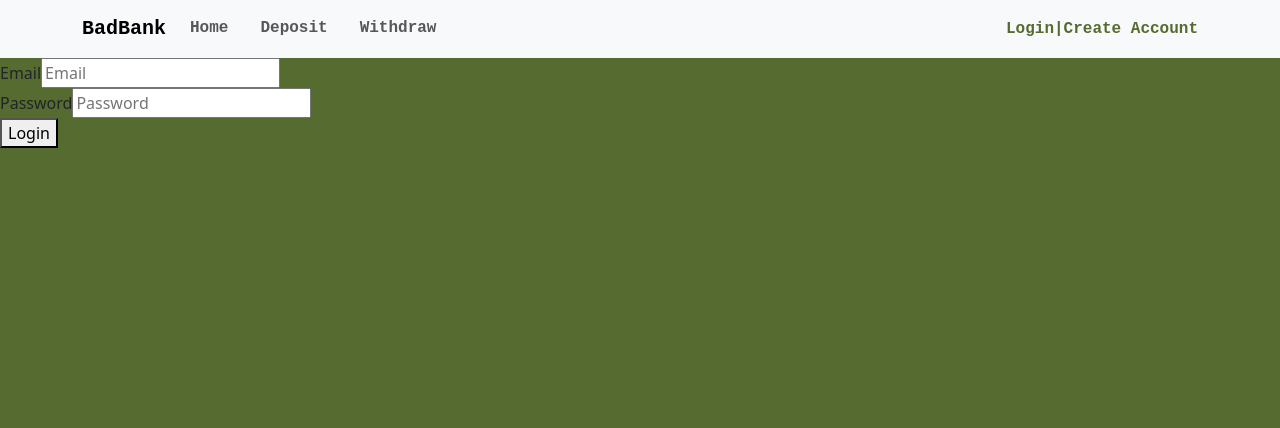
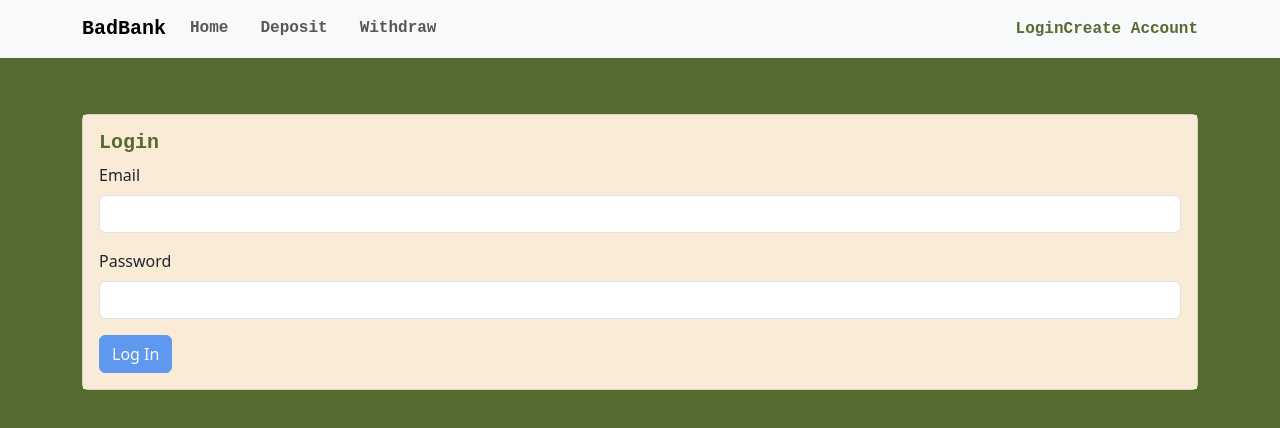
Before and after one commit to itsmebrenbren/BadBank, a React (Create React App) app in the folder badbank-app/: page /login in a window 1280 px wide. Shown: the top 428 px of the page. Built offline with nearby package versions, Linux system fonts and the light colour scheme.

Commit message:
made persistant login

```diff
--- a/badbank-app/src/App.tsx
+++ b/badbank-app/src/App.tsx
@@ -1,7 +1,8 @@
-import React from 'react';
+import React, { useEffect } from 'react';
 import { BrowserRouter, Routes, Route } from 'react-router-dom';
 import 'bootstrap/dist/css/bootstrap.min.css';
 import './App.css';
+import { useAuth } from './components/hooks/useAuth';
 import Menu from './components/navbar';
 import Home from './components/home';
 import Deposit from './components/deposit';
@@ -10,12 +11,18 @@ import Login from './components/login';
 import CreateAccount from './components/createAccount';
 
 const App: React.FC = () => {
+    const { isAuthenticated, checkAuthStatus } = useAuth();
+
+  useEffect(() => {
+    checkAuthStatus();
+  }, [checkAuthStatus]);
+
   return (
       <BrowserRouter>
-        <Menu />
+        <Menu isAuthenticated={isAuthenticated} />
         <Routes>
           <Route path="/" element={<Home />} />
-          <Route path="/deposit" element={<Deposit />} />
+          <Route path="/deposit" element={isAuthenticated ? <Deposit /> : <Login />}/>
           {/* <Route path="/withdraw" element={<Withdraw />} /> */}
           <Route path="/login" element={<Login />} />
           <Route path="/createaccount" element={<CreateAccount />} />
--- a/badbank-app/src/components/atoms/userAtom.ts
+++ b/badbank-app/src/components/atoms/userAtom.ts
@@ -6,6 +6,8 @@ export interface User {
   lastName: string;
   userName: string;
   email: string;
+  chequing: number;
+  savings: number;
 }
 
 export const userAtom = atom<User | any | null>(null);
--- /dev/null
+++ b/badbank-app/src/components/hooks/useAuth.ts
@@ -0,0 +1,71 @@
+import { useState, useEffect, useCallback } from 'react';
+import { useSetAtom } from 'jotai';
+import axios from 'axios';
+import { jwtDecode } from 'jwt-decode';
+import { userAtom, User } from '../atoms/userAtom';
+
+interface DecodedToken {
+  user: {
+    id: string;
+  };
+  exp: number;
+}
+
+export const useAuth = () => {
+  const [isAuthenticated, setIsAuthenticated] = useState(false);
+  const setUser = useSetAtom(userAtom);
+
+  const checkAuthStatus = useCallback(() => {
+    const token = localStorage.getItem('token');
+    if (token) {
+      const decoded: DecodedToken = jwtDecode(token);
+      const currentTime = Date.now() / 1000;
+
+      if (decoded.exp > currentTime) {
+        axios.get<User>(`http://localhost:3002/api/users/${decoded.user.id}`, {
+          headers: {
+            Authorization: `Bearer ${token}`,
+          },
+        })
+        .then((response) => {
+          setUser(response.data);
+          setIsAuthenticated(true);
+        })
+        .catch(() => {
+          localStorage.removeItem('token');
+          setIsAuthenticated(false);
+        });
+      } else {
+        localStorage.removeItem('token');
+        setIsAuthenticated(false);
+      }
+    }
+  }, [setUser]);
+
+  useEffect(() => {
+    checkAuthStatus();
+  }, [checkAuthStatus]);
+
+  const login = async (email: string, password: string) => {
+    const response = await axios.post<{ token: string }>('http://localhost:3002/api/auth/login', { email, password });
+    const { token } = response.data;
+    localStorage.setItem('token', token);
+
+    const decoded: DecodedToken = jwtDecode(token);
+    const userResponse = await axios.get<User>(`http://localhost:3002/api/users/${decoded.user.id}`, {
+      headers: {
+        Authorization: `Bearer ${token}`,
+      },
+    });
+    setUser(userResponse.data);
+    setIsAuthenticated(true);
+  };
+
+  const logout = () => {
+    localStorage.removeItem('token');
+    setUser(null);
+    setIsAuthenticated(false);
+  };
+
+  return { isAuthenticated, login, logout, checkAuthStatus };
+};
--- a/badbank-app/src/components/login.tsx
+++ b/badbank-app/src/components/login.tsx
@@ -1,70 +1,72 @@
-import React from 'react';
-import { useForm } from 'react-hook-form';
-import axios from 'axios';
-import { useSetAtom } from 'jotai';
-import { userAtom, User } from './atoms/userAtom';
-import { useNavigate } from 'react-router-dom';
-import { jwtDecode } from 'jwt-decode';
+import React, { useState } from 'react';
+import { useForm, SubmitHandler } from 'react-hook-form';
+import { Form, Button, Card, Alert, Container } from 'react-bootstrap';
+import { useAuth } from './hooks/useAuth';
+import { Navigate } from 'react-router';
 
 interface LoginFormValues {
   email: string;
   password: string;
 }
 
-interface LoginResponse {
-  token: string;
-}
+const Login: React.FC = () => {
+  const { register, handleSubmit, formState: { errors, isValid }, reset } = useForm<LoginFormValues>({
+    mode: 'onChange',
+  });
+  const { login } = useAuth();
+  const [submitted, setSubmitted] = useState(false);
+  const [loginError, setLoginError] = useState<string | null>(null);
+  const [isLoggedIn, setIsLoggedIn] = useState(false);
 
-const Login: React.FC = () => {
-  const { register, handleSubmit, formState: { errors } } = useForm<LoginFormValues>();
-  const setUser = useSetAtom(userAtom);
-  const navigate = useNavigate();
-  const [loading, setLoading] = React.useState(false);
-  const [error, setError] = React.useState<string | null>(null);
-
-  const onSubmit = async (data: LoginFormValues) => {
-    setLoading(true);
-    setError(null);
-
+  const onSubmit: SubmitHandler<LoginFormValues> = async (data) => {
     try {
-      const response = await axios.post<LoginResponse>('/api/auth/login', data);
-      const { token } = response.data;
-      localStorage.setItem('token', token);
-      const decoded = jwtDecode<User>(token);
-      setUser(decoded);
-      navigate('/dashboard');
-    } catch (err) {
-      setError('Login failed. Please try again.');
-    } finally {
-      setLoading(false);
+      await login(data.email, data.password);
+      reset();
+      setSubmitted(true);
+      alert("You have successfully logged in");
+      setIsLoggedIn(true);
+    } catch (error) {
+      console.error('Login error:', error);
+      setLoginError("Failed to log in. Please try again.");
     }
   };
 
+  if (isLoggedIn) {
+    return <Navigate to="/" />;
+  }
+
   return (
-    <form onSubmit={handleSubmit(onSubmit)}>
-      <div>
-        <label>Email</label>
-        <input
-          type="email"
-          {...register('email', { required: 'Email is required' })}
-          placeholder="Email"
-        />
-        {errors.email && <p>{errors.email.message}</p>}
-      </div>
-      <div>
-        <label>Password</label>
-        <input
-          type="password"
-          {...register('password', { required: 'Password is required' })}
-          placeholder="Password"
-        />
-        {errors.password && <p>{errors.password.message}</p>}
-      </div>
-      <button type="submit" disabled={loading}>
-        {loading ? 'Logging in...' : 'Login'}
-      </button>
-      {error && <p>{error}</p>}
-    </form>
+    <Container>
+      <Card style={{ marginTop: '5%' }}>
+        <Card.Body className='body-background'>
+          <Card.Title className='title'>Login</Card.Title>
+          <Form onSubmit={handleSubmit(onSubmit)}>
+            <Form.Group className="mb-3">
+              <Form.Label>Email</Form.Label>
+              <Form.Control
+                type="email"
+                {...register("email", { required: true, pattern: /^\S+@\S+$/i })}
+                isInvalid={!!errors.email}
+              />
+              {errors.email && <Form.Control.Feedback type="invalid">Email is required and must be a valid email address.</Form.Control.Feedback>}
+            </Form.Group>
+            <Form.Group className="mb-3">
+              <Form.Label>Password</Form.Label>
+              <Form.Control
+                type="password"
+                {...register("password", { required: "Password is required" })}
+                isInvalid={!!errors.password}
+              />
+              {errors.password && <Form.Control.Feedback type="invalid">{errors.password.message}</Form.Control.Feedback>}
+            </Form.Group>
+            {loginError && <Alert variant="danger">{loginError}</Alert>}
+            <Button variant="primary" type="submit" disabled={!isValid}>
+              {submitted ? "Log In Again" : "Log In"}
+            </Button>
+          </Form>
+        </Card.Body>
+      </Card>
+    </Container>
   );
 };
 
--- a/badbank-app/src/components/navbar.tsx
+++ b/badbank-app/src/components/navbar.tsx
@@ -1,13 +1,26 @@
 import React from 'react';
-import Container from 'react-bootstrap/Container';
-import Nav from 'react-bootstrap/Nav';
-import Navbar from 'react-bootstrap/Navbar';
-import { Link } from 'react-router-dom';
-import OverlayTrigger from 'react-bootstrap/OverlayTrigger';
-import { Popover } from 'react-bootstrap';
+import { useState } from 'react';
+import { Container, Nav, Navbar, OverlayTrigger, Popover, Dropdown } from 'react-bootstrap';
+import { Link, useNavigate } from 'react-router-dom';
+import { useAtom } from 'jotai';
+import { userAtom } from './atoms/userAtom';
+import { useAuth } from './hooks/useAuth';
 
+interface MenuProps {
+  isAuthenticated: boolean;
+}
 
-export default function Menu() {
+export default function Menu({ isAuthenticated }: MenuProps) {
+  const [user, setUser] = useAtom(userAtom);
+  const { logout } = useAuth();
+  const navigate = useNavigate();
+
+  const handleLogout = () => {
+    localStorage.removeItem('token');
+    setUser(null);
+    navigate('/');
+  };
+
   const popoverHome = (
     <Popover id="popover-basic" className='title'>
       <Popover.Header as="h3">Home Page</Popover.Header>
@@ -36,7 +49,7 @@ export default function Menu() {
     <Popover id="popover-basic" className='title'>
       <Popover.Header as="h3">Create Account Page</Popover.Header>
       <Popover.Body>
-        Make more accounts to stare at in the All Data page!
+        Make accounts to get free fake money that you can't use anywhere!
       </Popover.Body>
     </Popover>
   );
@@ -56,7 +69,7 @@ export default function Menu() {
         <Navbar.Toggle aria-controls="basic-navbar-nav" />
         <Navbar.Collapse id="basic-navbar-nav">
           <Nav className="me-auto" variant='underline'>
-          <OverlayTrigger
+            <OverlayTrigger
               placement="bottom"
               delay={{ show: 250, hide: 400 }}
               overlay={popoverHome}
@@ -78,21 +91,26 @@ export default function Menu() {
               <Nav.Link as={Link} to="/withdraw">Withdraw</Nav.Link>
             </OverlayTrigger>
           </Nav>
+       {isAuthenticated && user ? (
+          <Dropdown>
+            <Dropdown.Toggle variant="success" id="dropdown-basic">
+              {user.userName || user.email}
+            </Dropdown.Toggle>
+            <Dropdown.Menu>
+              <Dropdown.Item onClick={logout}>Logout</Dropdown.Item>
+            </Dropdown.Menu>
+          </Dropdown>
+        ) : (
+          <>
+            <OverlayTrigger placement="bottom" delay={{ show: 250, hide: 400 }} overlay={popoverLogin}>
+              <Nav.Link as={Link} to="/login">Login</Nav.Link>
+            </OverlayTrigger>
+            <OverlayTrigger placement="bottom" delay={{ show: 250, hide: 400 }} overlay={popoverCreateAccount}>
+              <Nav.Link as={Link} to="/createaccount">Create Account</Nav.Link>
+            </OverlayTrigger>
+          </>
+        )}
         </Navbar.Collapse>
-        <OverlayTrigger
-              placement="bottom"
-              delay={{ show: 250, hide: 400 }}
-              overlay={popoverLogin}
-          >
-          <Nav.Link as={Link} to="/login">Login| </Nav.Link>
-        </OverlayTrigger>
-          <OverlayTrigger
-              placement="bottom"
-              delay={{ show: 250, hide: 400 }}
-              overlay={popoverCreateAccount}
-          >
-          <Nav.Link as={Link} to="/createaccount">Create Account</Nav.Link>
-        </OverlayTrigger>
       </Container>
     </Navbar>
   );
```
Also changed, not shown: 2 other files (tests, documents, lock files or other folders).
